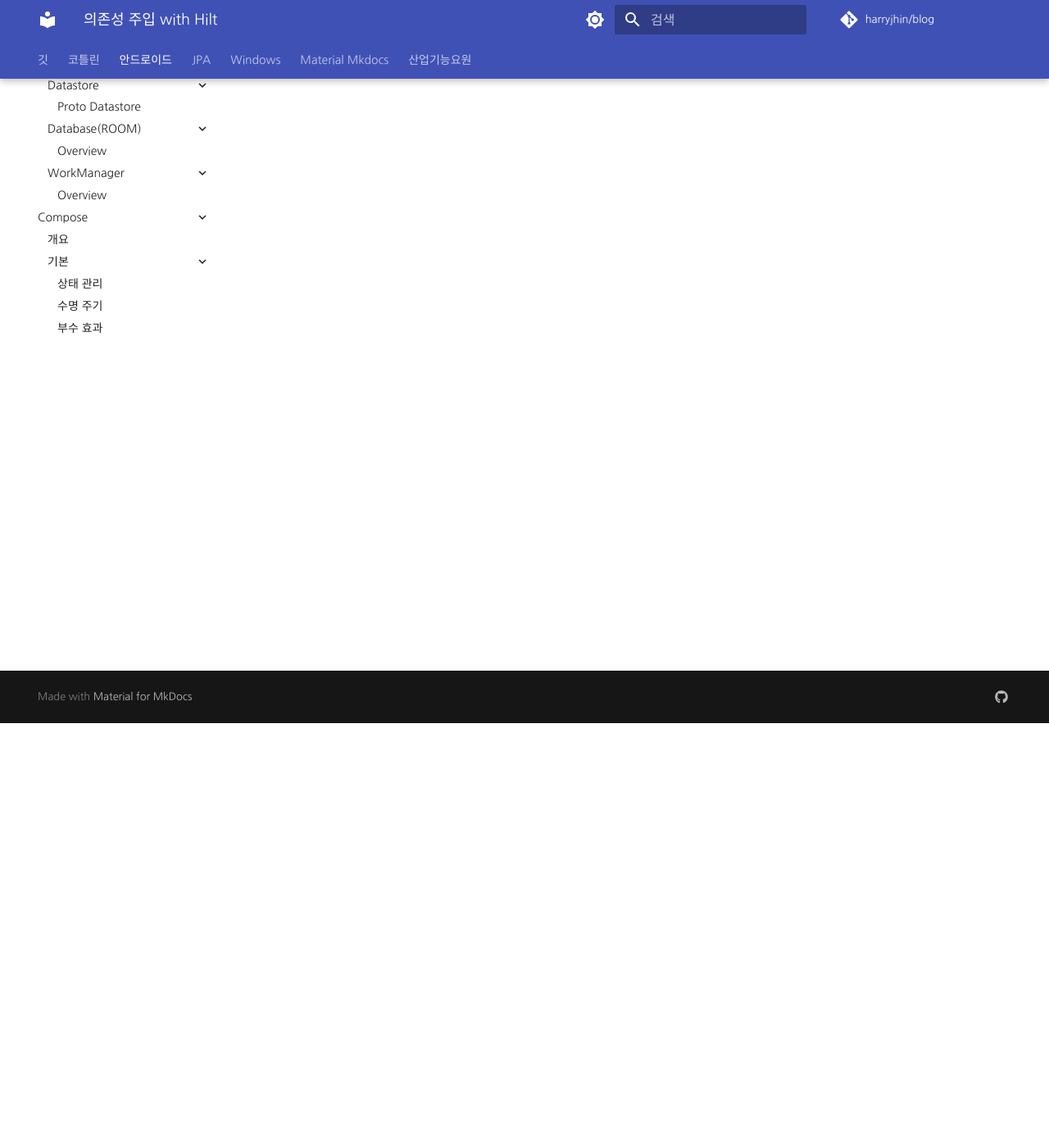
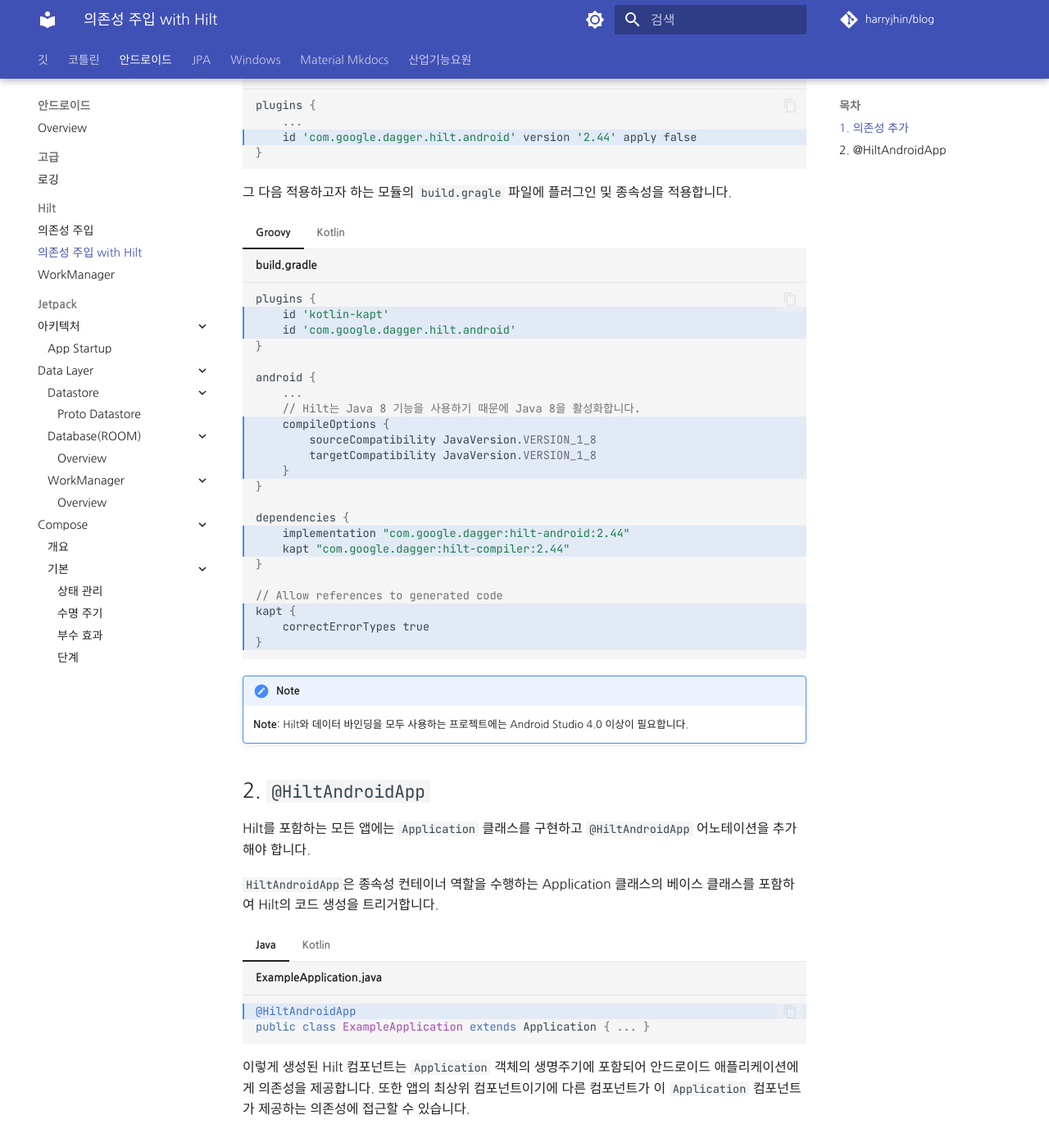
Before and after one commit to HarryJhin/blog, an MkDocs documentation site: the page built from docs/android/hilt/setup.md, in a window 1280 px wide and 1400 px high, scrolled down 518 px. Shown: the whole window at 82% size. Built offline with MkDocs 1.6.1 and Material for MkDocs 9.7.7, drawn with Linux system fonts in a browser that asks for light colours; comment, search, counter and statistics services are not loaded; some of the changed text lies outside the part shown.

Commit message:
post: 빠진 내용 추가

````diff
--- a/docs/android/hilt/setup.md
+++ b/docs/android/hilt/setup.md
@@ -1,5 +1,116 @@
 ---
+title: 의존성 주입 with Hilt
 comments: ture
 ---
 
-# Hilt Setup
+객체간 의존성을 관리하는 것은 매우 복잡한 일이기도 하고 수많은 상용구를 남발하게 되는 원인입니다.
+
+Hilt는 프로젝트에 있는 모든 클래스에 컨테이너를 제공하여 수명주기를 자동으로 관리해 애플리케이션에서 DI를 사용할 수 있도록 지원합니다.
+
+Hilt는 기존에 인기리(?)에 사용되던 Dagger를 기반으로 빌드된 라이브러리로 Dagger가 제공하던 컴파일 타임에서의 정확성, 런타임 성능 확보, Android 스튜디오 공식 지원의 이점을 얻을 수 있습니다.
+
+## 1. 의존성 추가
+
+Hilt 라이브러리를 사용하기 위해서 프로젝트 루트에 있는 `build.gradle` 파일에 `hilt-android-gradle-plugin` 플러그인을 추가합니다.
+
+=== "Groovy"
+
+    ```groovy title="build.gradle" hl_lines="3"
+    plugins {
+        ...
+        id 'com.google.dagger.hilt.android' version '2.44' apply false
+    }
+    ```
+
+=== "Kotlin"
+
+    ``` kotlin title="build.gradle.kts" hl_lines="3"
+    plugins {
+        ...
+        id("com.google.dagger.hilt.android") version "2.44" apply false
+    }
+    ```
+
+그 다음 적용하고자 하는 모듈의 `build.gragle` 파일에 플러그인 및 종속성을 적용합니다.
+
+=== "Groovy"
+
+    ```groovy title="build.gradle" hl_lines="2 3 9 10 11 12 16 17 21 22 23"
+    plugins {
+        id 'kotlin-kapt'
+        id 'com.google.dagger.hilt.android'
+    }
+
+    android {
+        ...
+        // Hilt는 Java 8 기능을 사용하기 때문에 Java 8을 활성화합니다.
+        compileOptions {
+            sourceCompatibility JavaVersion.VERSION_1_8
+            targetCompatibility JavaVersion.VERSION_1_8
+        }
+    }
+
+    dependencies {
+        implementation "com.google.dagger:hilt-android:2.44"
+        kapt "com.google.dagger:hilt-compiler:2.44"
+    }
+
+    // Allow references to generated code
+    kapt {
+        correctErrorTypes true
+    }
+    ```
+
+=== "Kotlin"
+
+    ``` kotlin title="build.gradle.kts" hl_lines="2 3 9 10 11 12 16 17 21 22 23"
+    plugins {
+        kotlin("kapt")
+        id("com.google.dagger.hilt.android")
+    }
+
+    android {
+        ...
+        // Hilt는 Java 8 기능을 사용하기 때문에 Java 8을 활성화합니다.
+        compileOptions {
+            sourceCompatibility = JavaVersion.VERSION_1_8
+            targetCompatibility = JavaVersion.VERSION_1_8
+        }
+    }
+
+    dependencies {
+        implementation("com.google.dagger:hilt-android:2.44")
+        kapt("com.google.dagger:hilt-android-compiler:2.44")
+    }
+
+    // Allow references to generated code
+    kapt {
+        correctErrorTypes = true
+    }
+    ```
+
+!!! note
+
+    **Note**: Hilt와 데이터 바인딩을 모두 사용하는 프로젝트에는 Android Studio 4.0 이상이 필요합니다.
+
+## 2. `@HiltAndroidApp`
+
+Hilt를 포함하는 모든 앱에는 `Application` 클래스를 구현하고 `@HiltAndroidApp` 어노테이션을 추가해야 합니다.
+
+`HiltAndroidApp`은 종속성 컨테이너 역할을 수행하는 Application 클래스의 베이스 클래스를 포함하여 Hilt의 코드 생성을 트리거합니다.
+
+=== "Java"
+
+    ``` java title="ExampleApplication.java" hl_lines="1"
+    @HiltAndroidApp
+    public class ExampleApplication extends Application { ... }
+    ```
+
+=== "Kotlin"
+
+    ``` kotlin title="ExampleApplication.kt" hl_lines="1"
+    @HiltAndroidApp
+    class ExampleApplication : Application() { ... }
+    ```
+
+이렇게 생성된 Hilt 컴포넌트는 `Application` 객체의 생명주기에 포함되어 안드로이드 애플리케이션에게 의존성을 제공합니다. 또한 앱의 최상위 컴포넌트이기에 다른 컴포넌트가 이 `Application` 컴포넌트가 제공하는 의존성에 접근할 수 있습니다.
````
Also changed, not shown: docs/android/hilt/overview.md (+15 -5 lines).
